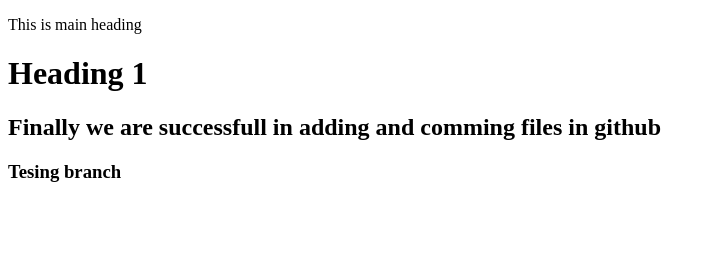
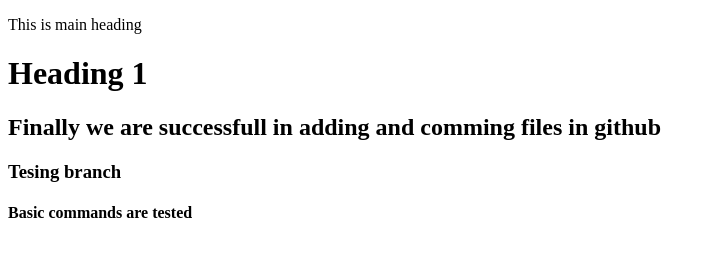
Before and after one commit to mawais114/mywork, a plain HTML site: page index.html in a window 1280 px wide. Shown: the whole page, without its empty margins (0-716 px from the left). Drawn offline with Linux system fonts and the light colour scheme.

Commit message:
Update index.html

```diff
--- a/index.html
+++ b/index.html
@@ -8,6 +8,7 @@
 <h2>Finally we are successfull in adding and comming files in github </h2>
 
 <h3>Tesing branch</h3>
+<h4>Basic commands are tested</h4>
 
 </body>
 </html>
```
